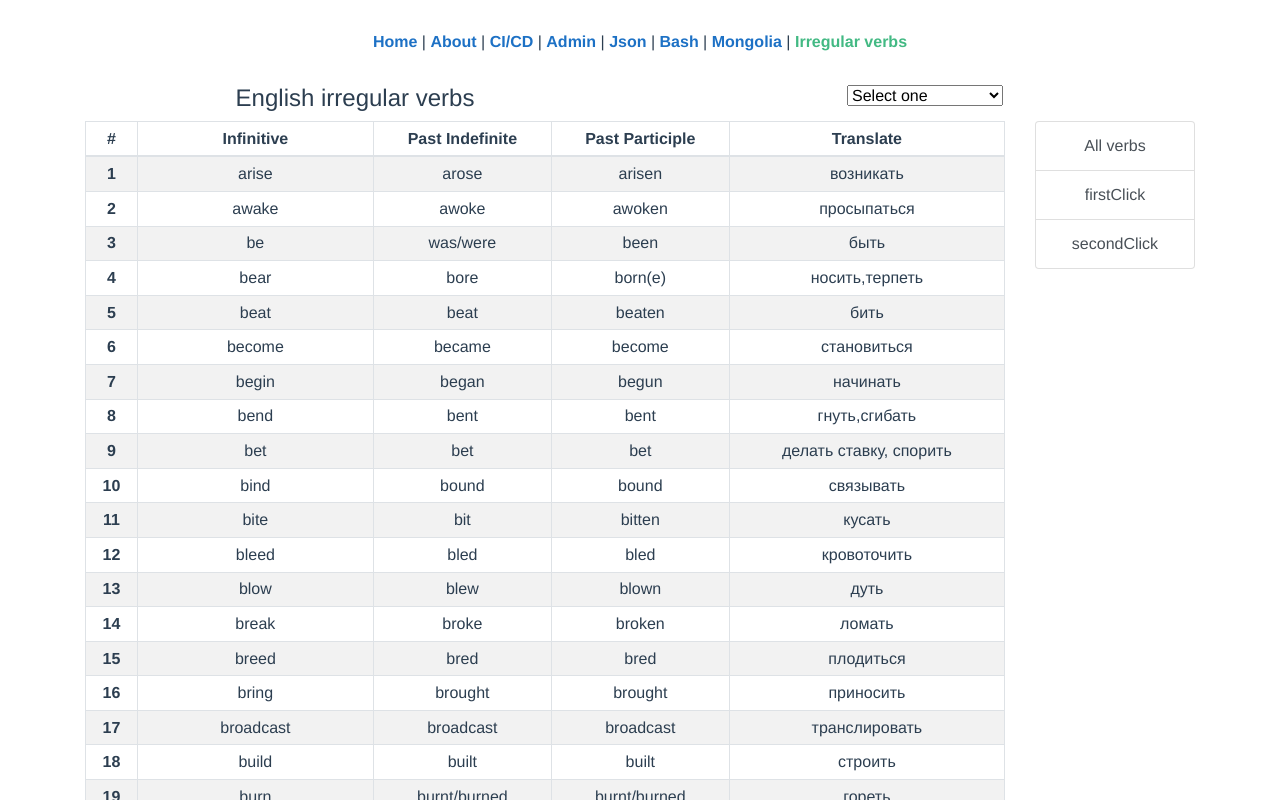
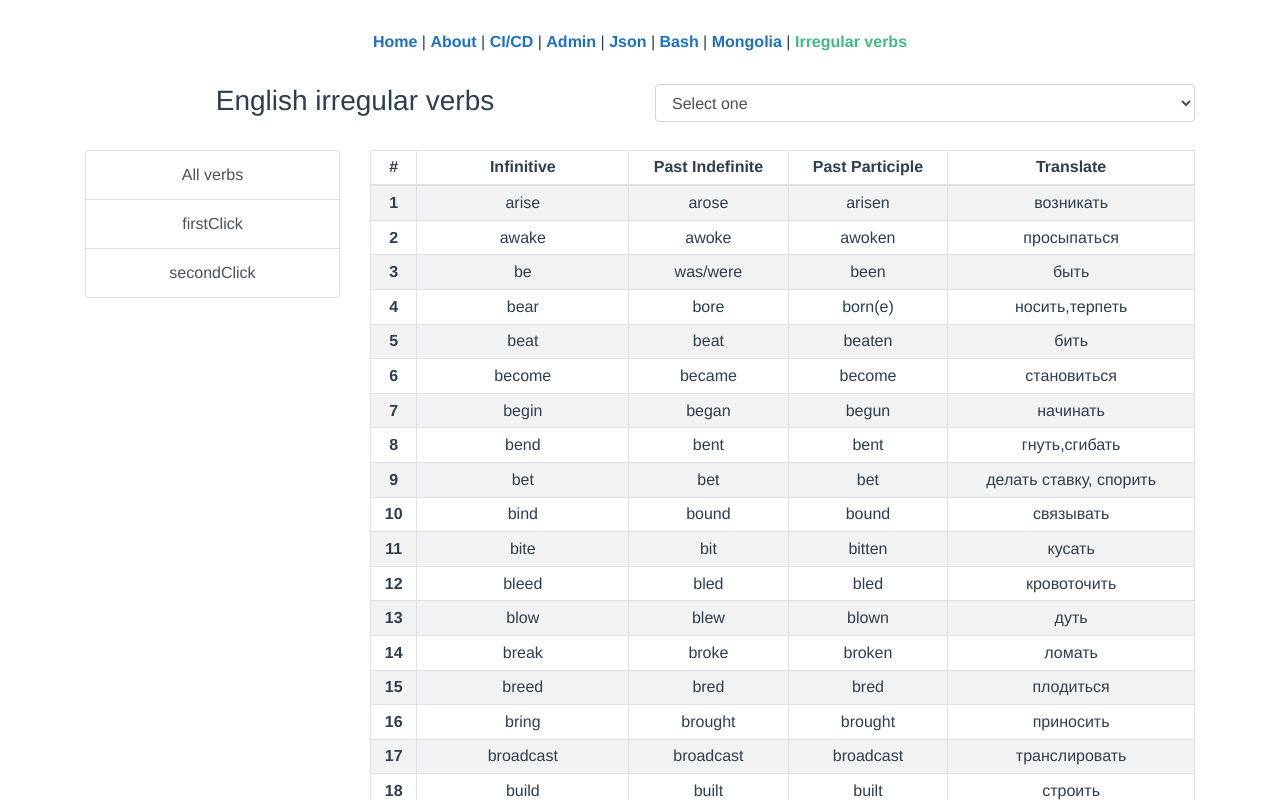
Before and after one commit to snikos/ci-cd, a Vue app: page /irr-verbs in a window 1280 px wide. Shown: the top 800 px of the page. Built offline with nearby package versions, Linux system fonts and the light colour scheme.

Commit message:
edit select irregular verbs

```diff
--- a/src/components/ListIrregularVerbs.vue
+++ b/src/components/ListIrregularVerbs.vue
@@ -1,4 +1,5 @@
 <template>
+    <div class="table-responsive-sm">
         <table class="table table-sm table-striped table-bordered">
             <thead>
             <tr>
@@ -21,6 +22,7 @@
             </tr>
             </tbody>
         </table>
+    </div>
 </template>
 
 <script>
--- a/src/components/UI/MySelect.vue
+++ b/src/components/UI/MySelect.vue
@@ -1,6 +1,9 @@
 <template>
+    <form>
+        <div class="form-group">
             <select :model-value="modelValue"
                     @change="changeOption"
+                    class="form-control"
             >
                 <option disaled value="">Select one</option>
                 <option v-for="option in options"
@@ -10,6 +13,8 @@
                     {{ option.name }}
                 </option>
             </select>
+        </div>
+    </form>
 </template>
 
 <script>
--- a/src/pages/IrregularVerbs.vue
+++ b/src/pages/IrregularVerbs.vue
@@ -1,17 +1,14 @@
 <template>
     <div class="row">
         <div class="col-12 col-md-6">
-            <h4>English irregular verbs</h4>
+            <h3 class="pb-4">English irregular verbs</h3>
         </div>
         <div class="col-12 col-md-6">
             <MySelect v-model="selectedSort"
                       :options="sortOptions"
             />
         </div>
-        <div class="col-10">
-            <ListIrregularVerbs :verbs="checkVerbs"/>
-        </div>
-        <div class="col-2">
+        <div class="col-12 col-sm-12 col-md-3">
             <div class="list-group">
                 <button v-for="button in checkButtons"
                         :key="button.name"
@@ -22,6 +19,9 @@
                     {{button.name}}
                 </button>
             </div>
+        </div>
+        <div class="col-12 col-sm-12 col-md-9">
+            <ListIrregularVerbs :verbs="checkVerbs"/>
         </div>
     </div>
 </template>
```
Also changed, not shown: 1 other file (tests, documents, lock files or other folders). Lines whose indentation alone changed are shown as unchanged.
